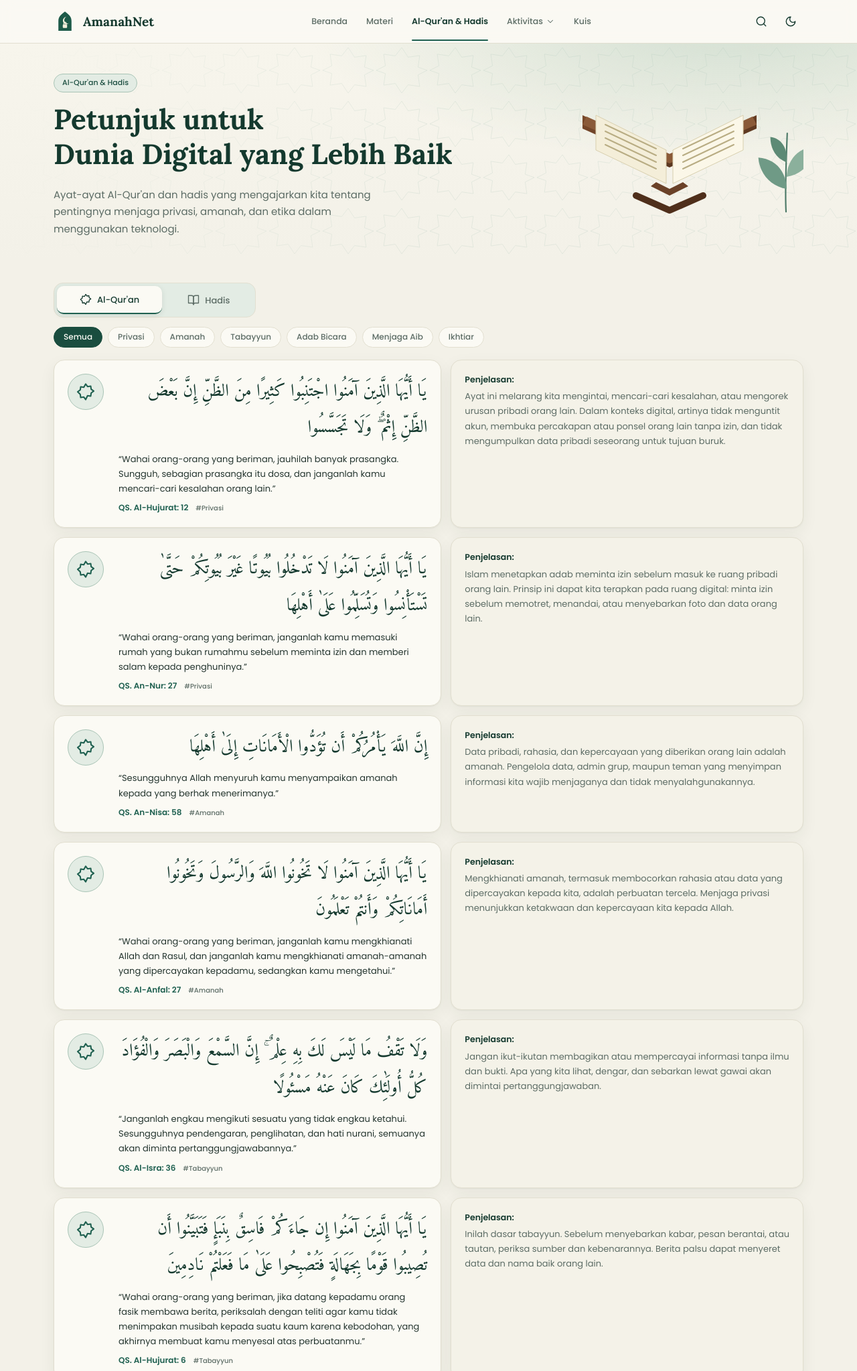
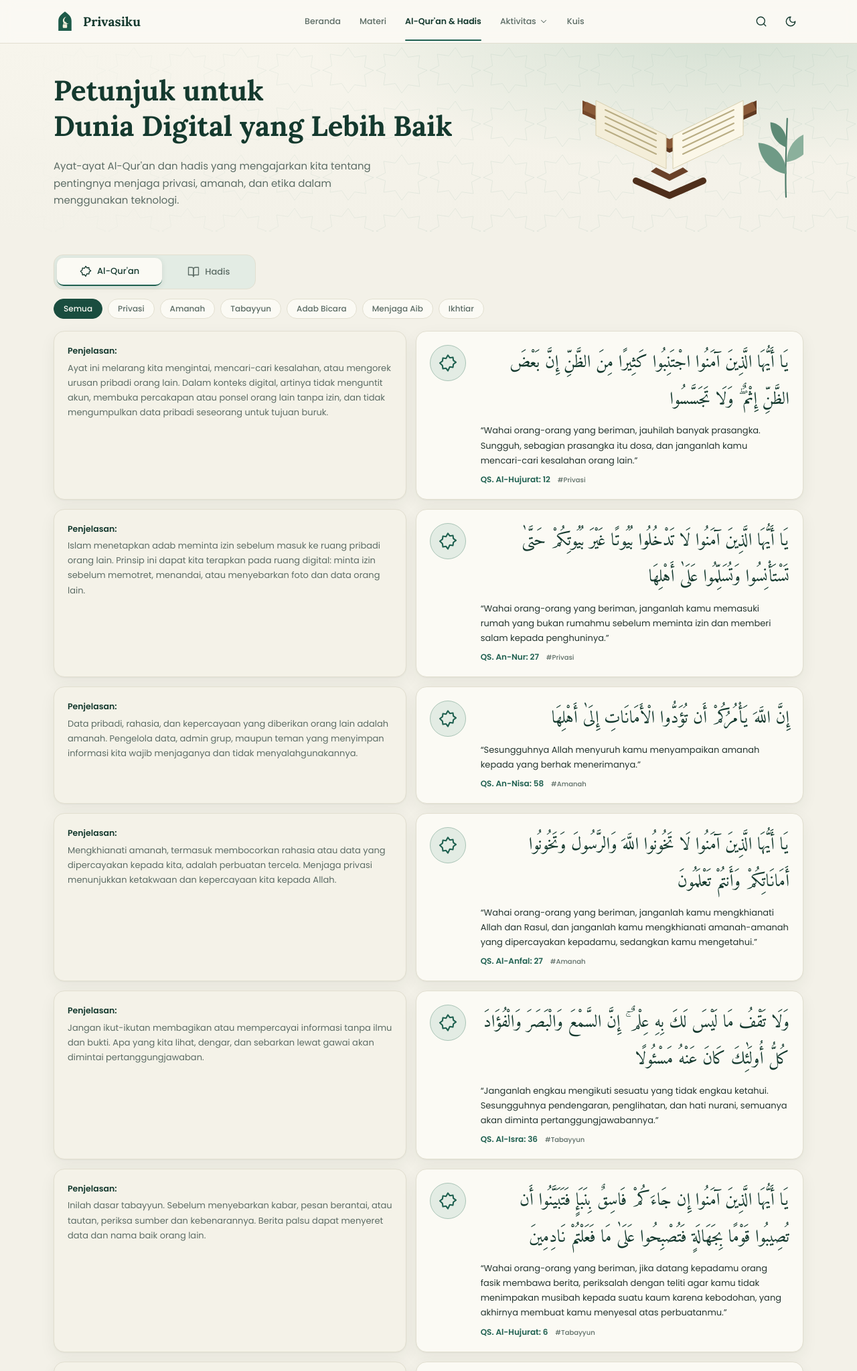
Before and after one commit to fadlighobith/website-pembelajaran-agama, a PHP site: page /dalil.php in a window 1280 px wide. Shown: the top 2047 px of the page at 67% size. Run offline with PHP 8.4, Linux system fonts and the light colour scheme.

Commit message:
refactor: rename project from AmanahNet to Privasiku and update related files

```diff
--- a/frontend/assets/css/style.css
+++ b/frontend/assets/css/style.css
@@ -1,5 +1,5 @@
 /* ==========================================================
-   AmanahNet - style.css
+   Privasiku - style.css
    Tema: hijau zamrud + krem, dengan mode gelap.
    ========================================================== */
 
@@ -179,12 +179,6 @@ ul, ol { padding-left: 1.2em; }
 }
 .pita > * { position: relative; }
 
-.lencana {
-  display: inline-block; padding: 4px 12px; border-radius: 999px; margin-bottom: 14px;
-  font: 500 11px/1.6 var(--font-isi); color: var(--hijau-900); background: var(--hijau-100); border: 1px solid var(--hijau-300);
-}
-:root[data-tema="gelap"] .lencana { color: #bfe0cf; border-color: #386551; }
-
 /* ---------- Hero beranda ---------- */
 .hero { padding: 54px 0 48px; }
 .hero-isi { display: grid; grid-template-columns: minmax(0, 1.05fr) minmax(0, 1fr); gap: 24px; align-items: center; }
@@ -327,7 +321,9 @@ table.tabel { width: 100%; border-collapse: collapse; font-size: 13px; min-width
 .tab-panel { display: none; }
 .tab-panel.aktif { display: block; }
 
-.dalil-baris { display: grid; grid-template-columns: minmax(0, 1.1fr) minmax(0, 1fr); gap: 14px; margin-bottom: 14px; scroll-margin-top: 90px; }
+.dalil-baris { display: grid; grid-template-columns: minmax(0, 1fr) minmax(0, 1.1fr); gap: 14px; margin-bottom: 14px; scroll-margin-top: 90px; }
+.dalil-uraian { order: 1; }
+.dalil-arab { order: 2; }
 .dalil-baris.sembunyi { display: none; }
 .dalil-baris.sorot .dalil-arab, .dalil-baris.sorot .dalil-uraian { border-color: var(--emas); box-shadow: 0 0 0 3px rgba(185, 154, 78, .25); }
 .dalil-arab { display: grid; grid-template-columns: 62px minmax(0, 1fr); gap: 14px; padding: 20px; align-items: start; }
@@ -483,6 +479,7 @@ kbd { font: 500 11px var(--font-isi); padding: 1px 6px; border: 1px solid var(--
   .seni-hero { margin: 8px auto 0; max-width: 440px; }
   .seni-banner { margin: 0 auto; max-width: 320px; }
   .dalil-baris { grid-template-columns: 1fr; }
+  .dalil-arab, .dalil-uraian { order: 0; }
 }
 
 @media (max-width: 640px) {
--- a/frontend/assets/js/kuis.js
+++ b/frontend/assets/js/kuis.js
@@ -1,5 +1,5 @@
 /* ==========================================================
-   AmanahNet - kuis.js
+   Privasiku - kuis.js
    Alur: tampilkan soal -> pengguna memilih -> jawaban dikirim ke
    cek.php (POST JSON) -> tampilkan benar/salah + penjelasan.
    ========================================================== */
--- a/frontend/assets/js/main.js
+++ b/frontend/assets/js/main.js
@@ -1,5 +1,5 @@
 /* ==========================================================
-   AmanahNet - main.js
+   Privasiku - main.js
    Fitur umum: tema gelap, menu, pencarian, tab dalil,
    progres materi, simulasi kasus, dan latihan THINK.
    ========================================================== */
--- a/frontend/dalil.php
+++ b/frontend/dalil.php
@@ -35,7 +35,6 @@ function baris_dalil($d, $prefiks, $no)
 <section class="pita banner">
     <div class="wadah banner-isi">
         <div class="muncul">
-            <span class="lencana">Al-Qur'an &amp; Hadis</span>
             <h1>Petunjuk untuk<br>Dunia Digital yang Lebih Baik</h1>
             <p>Ayat-ayat Al-Qur'an dan hadis yang mengajarkan kita tentang pentingnya menjaga privasi, amanah, dan etika dalam menggunakan teknologi.</p>
         </div>
--- a/frontend/data/materi.php
+++ b/frontend/data/materi.php
@@ -10,7 +10,6 @@ return [
         'id'     => 1,
         'menu'   => 'Pengenalan Privasi Digital',
         'judul'  => 'Pengertian Privasi Digital',
-        'label'  => 'Penjelasan',
         'isi'    => [
             "Privasi digital adalah hak setiap individu untuk mengontrol informasi pribadinya di dunia maya: siapa yang boleh melihat, mengumpulkan, menyimpan, dan menggunakan data tersebut. Setiap kali kita membuat akun, mengunggah foto, atau menekan tombol “Setuju” pada sebuah aplikasi, sebenarnya kita sedang menitipkan sebagian diri kita ke dunia digital.",
             "Dalam Islam, menjaga privasi termasuk bagian dari akhlak mulia. Islam mengajarkan adab meminta izin sebelum memasuki rumah orang lain, melarang mencari-cari kesalahan orang lain (tajassus), dan memerintahkan kita menjaga amanah. Prinsip yang sama berlaku di ruang digital, karena “rumah” kita kini juga berupa akun media sosial, galeri foto, dan percakapan pribadi.",
@@ -41,7 +40,6 @@ return [
         'id'     => 2,
         'menu'   => 'Data dan Informasi Pribadi',
         'judul'  => 'Data dan Informasi Pribadi',
-        'label'  => 'Penjelasan',
         'isi'    => [
             "Tidak semua data memiliki tingkat risiko yang sama. Memahami jenis data membantu kita menentukan mana yang boleh dibagikan secara terbuka, mana yang harus dibatasi, dan mana yang tidak boleh diberikan kepada siapa pun.",
             "Di Indonesia, pelindungan data pribadi diatur dalam Undang-Undang Nomor 27 Tahun 2022 tentang Pelindungan Data Pribadi (UU PDP). Secara umum, pemilik data berhak mengetahui bagaimana datanya digunakan serta dapat meminta data tersebut diperbaiki atau dihapus. Sebaliknya, pihak yang mengelola data berkewajiban menjaganya.",
@@ -72,7 +70,6 @@ return [
         'id'     => 3,
         'menu'   => 'Risiko di Dunia Maya',
         'judul'  => 'Risiko dan Masalah di Dunia Maya',
-        'label'  => 'Masalah',
         'isi'    => [
             "Data yang bocor atau disalahgunakan dapat menimbulkan kerugian yang nyata, mulai dari kerugian uang, rusaknya nama baik, tekanan psikologis, hingga ancaman terhadap keselamatan diri. Masalah ini umumnya muncul karena kurang waspada, bukan karena teknologinya semata.",
             "Berikut ancaman yang paling sering dihadapi pelajar dan pengguna internet pada umumnya.",
@@ -106,7 +103,6 @@ return [
         'id'     => 4,
         'menu'   => 'Etika Digital dalam Islam',
         'judul'  => 'Etika Digital dalam Islam',
-        'label'  => 'Penjelasan',
         'isi'    => [
             "Islam tidak hanya mengatur ibadah, tetapi juga adab bermuamalah, termasuk saat bermedia sosial. Setiap kata yang kita tulis dan bagikan tercatat dan akan dimintai pertanggungjawaban. Karena itu, jari kita di papan ketik sama pentingnya dengan lisan kita ketika berbicara.",
             "Menjaga privasi diri sendiri dan orang lain dapat dikaitkan dengan tujuan syariat untuk melindungi kehormatan, harta, dan keselamatan manusia. Enam prinsip berikut dapat menjadi pedoman sehari-hari.",
@@ -134,7 +130,6 @@ return [
         'id'     => 5,
         'menu'   => 'Tips Menjaga Privasi',
         'judul'  => 'Tips Menjaga Privasi (Solusi)',
-        'label'  => 'Solusi',
         'isi'    => [
             "Menjaga privasi adalah ikhtiar atau usaha yang dapat kita lakukan setiap hari. Langkah-langkah berikut sederhana, tetapi sangat membantu mengurangi risiko yang telah dibahas sebelumnya.",
         ],
@@ -158,7 +153,6 @@ return [
         'id'     => 6,
         'menu'   => 'Kesimpulan',
         'judul'  => 'Kesimpulan',
-        'label'  => 'Kesimpulan',
         'isi'    => [
             "Privasi digital bukan hanya urusan teknis, tetapi juga urusan akhlak dan amanah. Data pribadi adalah titipan yang harus dijaga, baik data milik kita sendiri maupun data orang lain yang sampai kepada kita.",
             "Masalah seperti phishing, doxing, dan penyalahgunaan data dapat dicegah dengan kewaspadaan, kebiasaan digital yang sehat, dan adab bermedia sosial yang berlandaskan nilai-nilai Islam.",
--- a/frontend/includes/footer.php
+++ b/frontend/includes/footer.php
@@ -45,7 +45,7 @@ $indeks[] = ['tipe' => 'Kuis', 'judul' => 'Kuis Privasi Digital', 'teks' => 'Uji
         <div class="kaki-merek">
             <?= logo_svg() ?>
             <div>
-                <strong>AmanahNet</strong>
+                <strong>Privasiku</strong>
                 <p>Media belajar Pendidikan Agama Islam: menjaga privasi digital sebagai amanah.</p>
             </div>
         </div>
@@ -57,7 +57,7 @@ $indeks[] = ['tipe' => 'Kuis', 'judul' => 'Kuis Privasi Digital', 'teks' => 'Uji
             <li><a href="kuis.php">Kuis</a></li>
         </ul>
     </div>
-    <p class="kaki-hak">&copy; <?= date('Y') ?> AmanahNet. Terjemahan ayat dan hadis ditulis ringkas; periksa kembali ke sumber asli.</p>
+    <p class="kaki-hak">&copy; <?= date('Y') ?> Privasiku. Terjemahan ayat dan hadis ditulis ringkas; periksa kembali ke sumber asli.</p>
 </footer>
 
 <!-- Jendela pencarian -->
--- a/frontend/includes/header.php
+++ b/frontend/includes/header.php
@@ -292,7 +292,7 @@ SVG;
     }
 }
 
-$judul_halaman = isset($judul_halaman) ? $judul_halaman : 'AmanahNet';
+$judul_halaman = isset($judul_halaman) ? $judul_halaman : 'Privasiku';
 $menu_aktif    = isset($menu_aktif) ? $menu_aktif : '';
 $body_atribut  = isset($body_atribut) ? $body_atribut : '';
 
@@ -311,8 +311,8 @@ $menu_aktivitas = [
 <head>
     <meta charset="UTF-8">
     <meta name="viewport" content="width=device-width, initial-scale=1">
-    <meta name="description" content="AmanahNet: belajar menjaga privasi digital dengan landasan Al-Qur'an dan hadis.">
-    <title><?= e($judul_halaman) ?> | AmanahNet</title>
+    <meta name="description" content="Privasiku: belajar menjaga privasi digital dengan landasan Al-Qur'an dan hadis.">
+    <title><?= e($judul_halaman) ?> | Privasiku</title>
     <link rel="preconnect" href="https://fonts.googleapis.com">
     <link rel="preconnect" href="https://fonts.gstatic.com" crossorigin>
     <link href="https://fonts.googleapis.com/css2?family=Amiri:wght@400;700&family=Lora:wght@600;700&family=Poppins:wght@400;500;600&display=swap" rel="stylesheet">
@@ -332,9 +332,9 @@ $menu_aktivitas = [
 
 <header class="navbar" id="navbar">
     <div class="wadah navbar-isi">
-        <a class="merek" href="index.php" aria-label="AmanahNet, ke beranda">
+        <a class="merek" href="index.php" aria-label="Privasiku, ke beranda">
             <?= logo_svg() ?>
-            <span>AmanahNet</span>
+            <span>Privasiku</span>
         </a>
 
         <nav class="menu" id="menu" aria-label="Navigasi utama">
--- a/frontend/index.php
+++ b/frontend/index.php
@@ -34,7 +34,6 @@ include __DIR__ . '/includes/header.php';
     <section class="pita hero">
         <div class="wadah hero-isi">
             <div class="muncul">
-                <span class="lencana">Selamat Datang di AmanahNet</span>
                 <h1>Jaga Jejak Digital, <span>Raih Keberkahan</span></h1>
                 <p>Kelola privasi digital dengan bijak, karena setiap data adalah amanah yang harus dijaga, di dunia dan di akhirat.</p>
                 <div class="hero-tombol">
@@ -120,7 +119,6 @@ include __DIR__ . '/includes/header.php';
     <section class="pita banner">
         <div class="wadah banner-isi">
             <div class="muncul">
-                <span class="lencana">Materi</span>
                 <h1>Kenali, Pahami, Jaga</h1>
                 <p>Pelajari materi yang disusun secara sederhana dan mudah dipahami, agar kamu bisa lebih bijak dalam menggunakan teknologi.</p>
             </div>
@@ -154,8 +152,6 @@ include __DIR__ . '/includes/header.php';
                 <?= ikon('buku', 26) ?>
                 <h2><?= (int) $bab['id'] ?>. <?= e($bab['judul']) ?></h2>
             </div>
-            <span class="lencana"><?= e($bab['label']) ?></span>
-
             <?php foreach ($bab['isi'] as $paragraf): ?>
                 <p><?= e($paragraf) ?></p>
             <?php endforeach; ?>
--- a/frontend/kuis.php
+++ b/frontend/kuis.php
@@ -26,7 +26,6 @@ include __DIR__ . '/includes/header.php';
 <section class="pita banner">
     <div class="wadah banner-isi">
         <div class="muncul">
-            <span class="lencana">Kuis</span>
             <h1>Uji Pemahamanmu</h1>
             <p>Kerjakan kuis singkat untuk menguji seberapa jauh kamu memahami materi yang telah dipelajari.</p>
         </div>
--- a/frontend/simulasi.php
+++ b/frontend/simulasi.php
@@ -14,7 +14,6 @@ include __DIR__ . '/includes/header.php';
 <section class="pita banner">
     <div class="wadah banner-isi">
         <div class="muncul">
-            <span class="lencana">Aktivitas</span>
             <h1>Apa yang Akan<br>Kamu Lakukan?</h1>
             <p>Hadapi situasi nyata di dunia maya, pilih tindakanmu, lalu lihat dampak dan dalil yang berkaitan.</p>
         </div>
--- a/frontend/think.php
+++ b/frontend/think.php
@@ -15,7 +15,6 @@ include __DIR__ . '/includes/header.php';
 <section class="pita banner">
     <div class="wadah banner-isi">
         <div class="muncul">
-            <span class="lencana">Aktivitas</span>
             <h1>THINK Sebelum<br>Memposting</h1>
             <p>Tulis rencana unggahanmu, lalu saring dengan lima pertanyaan berikut agar jejak digitalmu membawa kebaikan.</p>
         </div>
```
Also changed, not shown: frontend/README.md (deleted).
